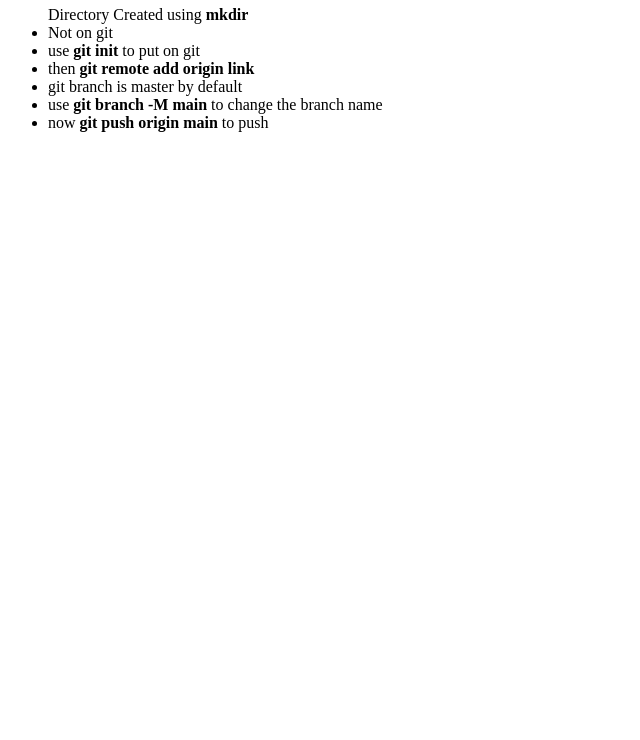
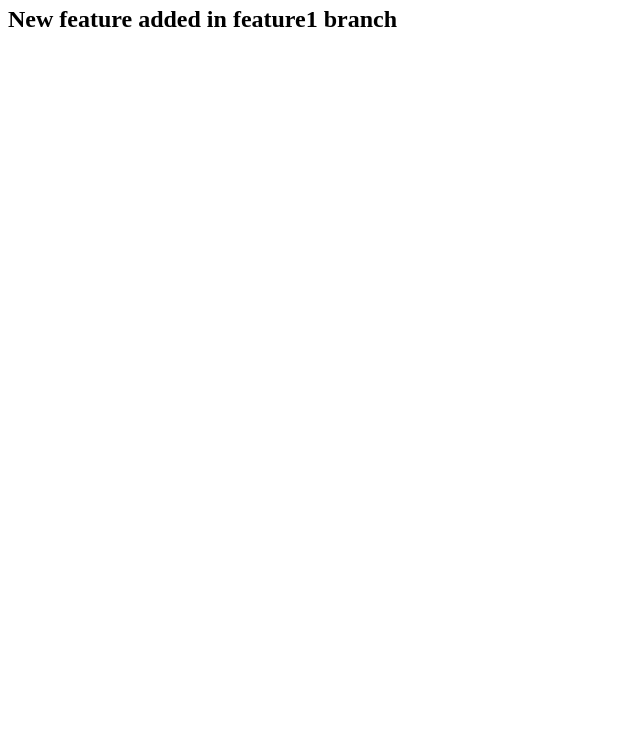
Before and after one commit to gagan-1001/Local_repo, a plain HTML site: page Local_repo/index.html in a window 1280 px wide. Shown: the part 60-800 px from the top of the page, without its empty margins (0-640 px from the left). Drawn offline with Linux system fonts and the light colour scheme.

Commit message:
new feature in feature1

```diff
--- a/Local_repo/index.html
+++ b/Local_repo/index.html
@@ -1,10 +1,2 @@
 <h1>This is the Local Repo</h1>
-<ul>
-    <caption>Directory Created using <strong>mkdir</strong></caption>
-    <li>Not on git</li>
-    <li>use <strong>git init</strong> to put on git</li>
-    <li> then <strong>git remote add origin link</strong> </li>
-    <li>git branch is master by default</li>
-    <li>use <strong>git branch -M main</strong> to change the branch name</li>
-    <li>now <strong>git push origin main </strong> to push </li>
-</ul>
+<h2>New feature added in feature1 branch</h2>
```
Also changed, not shown: 1 other file.
